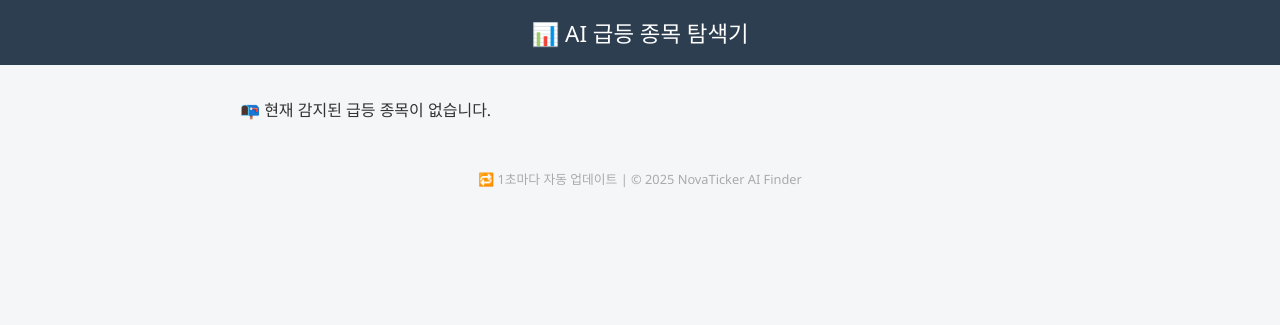
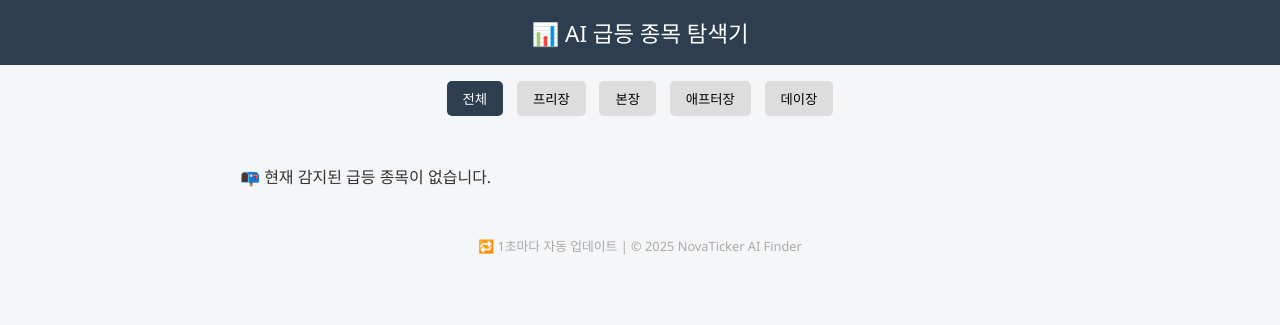
Before and after one commit to novaticker/Aifinder, a Flask app: page / in a window 1280 px wide. Shown: the top 325 px of the page. Run offline with Flask 3, Linux system fonts and the light colour scheme; data that the repository does not hold is empty; parts of the project's set-up code (start-up, migrations or seed data) failed here and were passed over.

Commit message:
Update index.html

```diff
--- a/templates/index.html
+++ b/templates/index.html
@@ -18,6 +18,22 @@
       padding: 1rem;
       text-align: center;
       font-size: 1.4rem;
+    }
+    .tabs {
+      text-align: center;
+      margin: 1rem 0;
+    }
+    .tabs button {
+      margin: 0 0.3rem;
+      padding: 0.5rem 1rem;
+      border: none;
+      background-color: #ddd;
+      cursor: pointer;
+      border-radius: 5px;
+    }
+    .tabs button.active {
+      background-color: #2c3e50;
+      color: white;
     }
     .container {
       padding: 1rem;
@@ -59,14 +75,33 @@
 </head>
 <body>
   <header>📊 AI 급등 종목 탐색기</header>
+
+  <div class="tabs">
+    <button onclick="changePhase('all')" class="active">전체</button>
+    <button onclick="changePhase('pre')">프리장</button>
+    <button onclick="changePhase('normal')">본장</button>
+    <button onclick="changePhase('after')">애프터장</button>
+    <button onclick="changePhase('day')">데이장</button>
+  </div>
+
   <div class="container" id="data-container">
     <p>📡 데이터 로딩 중입니다...</p>
   </div>
+
   <footer>
     🔁 1초마다 자동 업데이트 | &copy; 2025 NovaTicker AI Finder
   </footer>
 
   <script>
+    let currentPhase = "all";
+
+    function changePhase(phase) {
+      currentPhase = phase;
+      document.querySelectorAll(".tabs button").forEach(btn => btn.classList.remove("active"));
+      document.querySelector(`.tabs button[onclick="changePhase('${phase}')"]`).classList.add("active");
+      fetchData();
+    }
+
     function getPhaseLabel(phase) {
       if (phase === "pre") return "프리장";
       if (phase === "normal") return "본장";
@@ -77,17 +112,19 @@
 
     async function fetchData() {
       try {
-        const res = await fetch("/current_data.json");
+        const res = await fetch("/data.json");
         const data = await res.json();
         const container = document.getElementById("data-container");
         container.innerHTML = "";
 
-        if (data.length === 0) {
+        const filtered = currentPhase === "all" ? data : data.filter(item => item.phase === currentPhase);
+
+        if (filtered.length === 0) {
           container.innerHTML = "<p>📭 현재 감지된 급등 종목이 없습니다.</p>";
           return;
         }
 
-        data.reverse().forEach(item => {
+        filtered.reverse().forEach(item => {
           const card = document.createElement("div");
           card.className = "card";
           card.innerHTML = `
```
